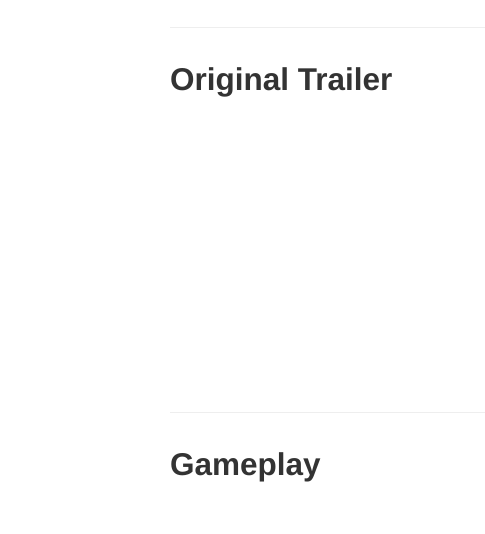
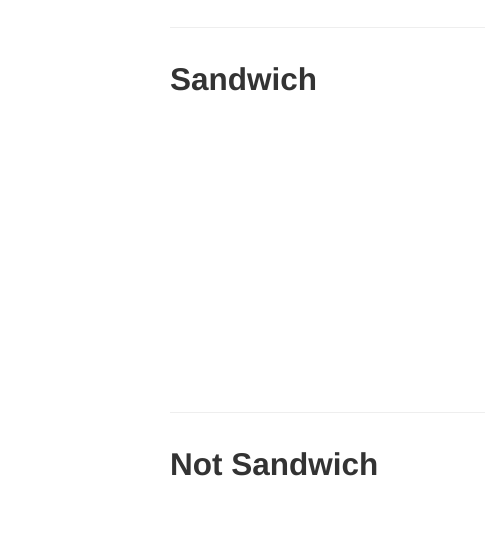
Before and after one commit to crohling/My_Portfolio, a plain HTML site: page docs/penguinslap.html in a window 1280 px wide. Shown: the part 553-1087 px from the top of the page, 0-485 px from the left. Drawn offline with Linux system fonts and the light colour scheme.

Commit message:
Slight change to video titles
Testing purposes

```diff
--- a/docs/penguinslap.html
+++ b/docs/penguinslap.html
@@ -2,7 +2,7 @@
 <html lang="en">
   <head>
     <meta charset="utf-8">
-    <title>Ryan Silvera</title>
+    <title>Penguin Slap</title>
     <meta name="viewport" content="width=device-width, initial-scale=1.0">
     <meta name="description" content="My game design portfolio">
     <meta name="author" content="Ryan Silvera">
@@ -79,7 +79,7 @@
       <!-- Video 1 with description -->
       <div class="row">
           <div class="span4">
-            <h2>Original Trailer</h1>
+            <h2>Sandwich</h1>
             <p>
               <!-- Text goes here -->
             </p>
@@ -94,7 +94,7 @@
       <!-- Video 2 with description -->
       <div class="row">
           <div class="span4">
-            <h2>Gameplay</h1>
+            <h2>Not Sandwich</h1>
             <p>
               <!-- Text goes here -->
             </p>
@@ -160,7 +160,7 @@
 
     </div> <!-- /container -->
 
-    <!-- Le javascript
+    <!-- Javascript
     ================================================== -->
     <!-- Placed at the end of the document so the pages load faster -->
     <script src="../assets/js/jquery.js"></script>
```
